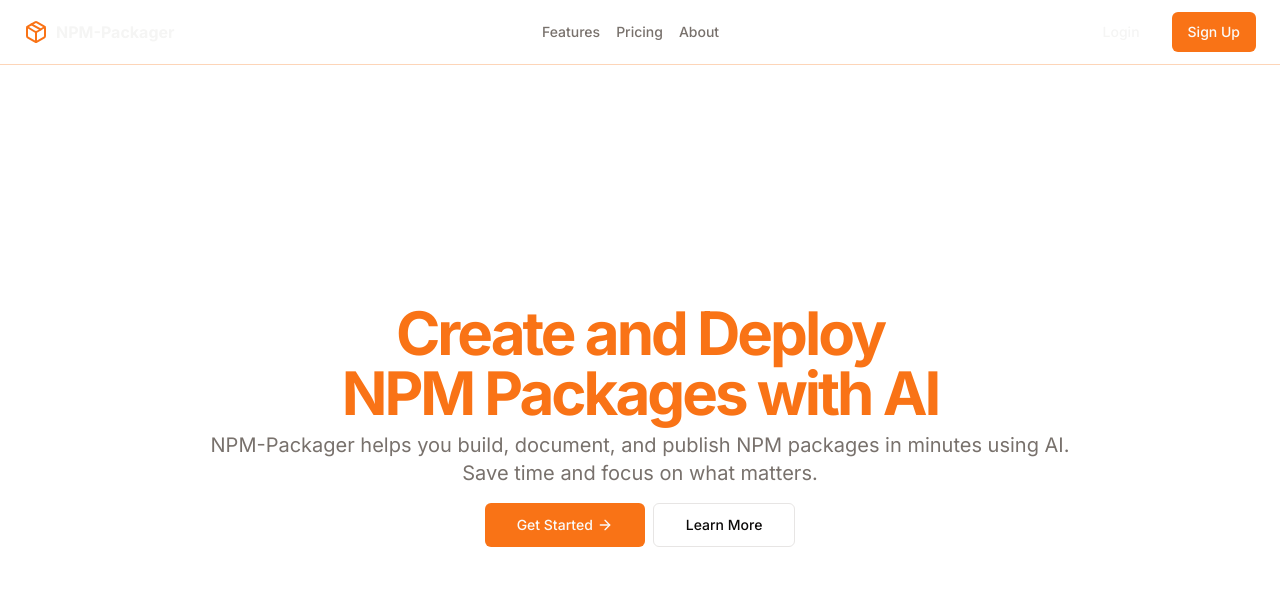
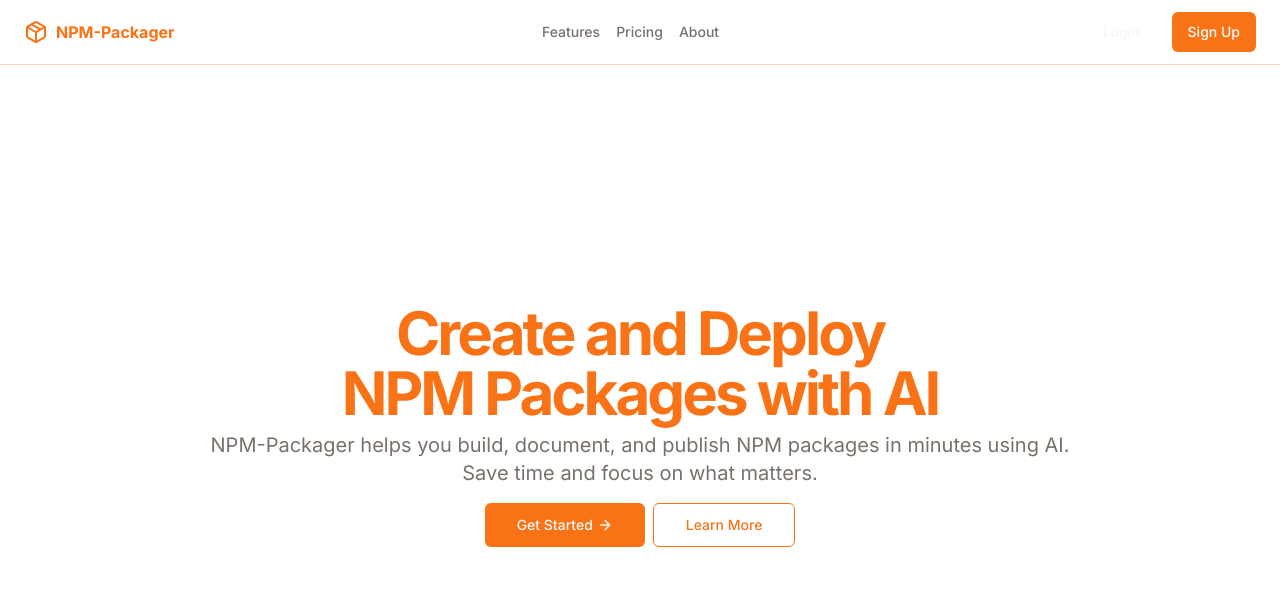
Before and after one commit to DoudGaya/npm-packager, a Next.js app: page / in a window 1280 px wide. Shown: the top 597 px of the page. Built offline with nearby package versions, Linux system fonts and the light colour scheme; no server answers.

Commit message:
prisma error

```diff
--- a/app/(public)/layout.tsx
+++ b/app/(public)/layout.tsx
@@ -15,7 +15,7 @@ export default function PublicLayout({
         <div className="container mx-auto flex h-16 items-center justify-between py-4">
           <Link href="/" className="flex items-center">
             <Logo className="mr-2 stroke-primary h-6 w-6" />
-            <span className="font-bold sm:flex hidden">NPM-Packager</span>
+            <span className="font-bold text-primary dark:text-primary sm:flex hidden">NPM-Packager</span>
           </Link>
           <nav className="hidden items-center space-x-4 md:flex">
             <Link href="/features" className="text-sm hover:text-primary font-medium text-muted-foreground">
--- a/app/(public)/page.tsx
+++ b/app/(public)/page.tsx
@@ -28,7 +28,7 @@ export default function LandingPage() {
                   </Button>
                 </Link>
                 <Link href="/features">
-                  <Button size="lg" variant="outline">
+                  <Button size="lg" className=" border-primary text-primary" variant="outline">
                     Learn More
                   </Button>
                 </Link>
```
